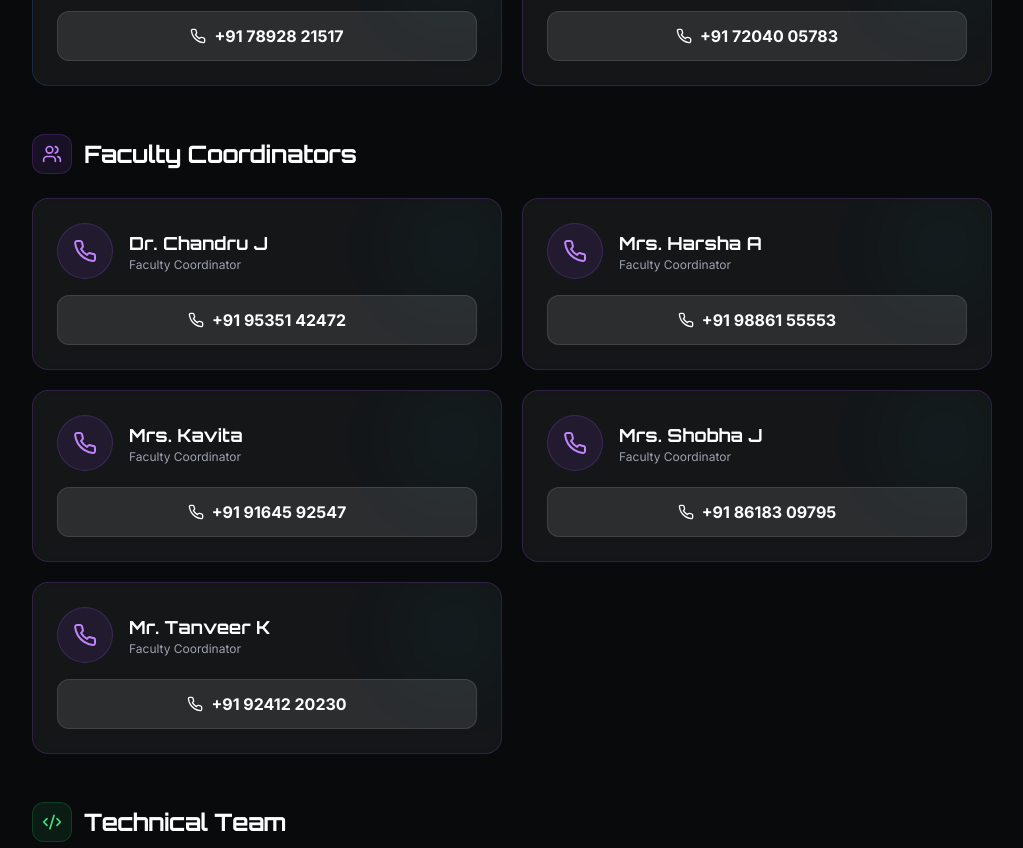
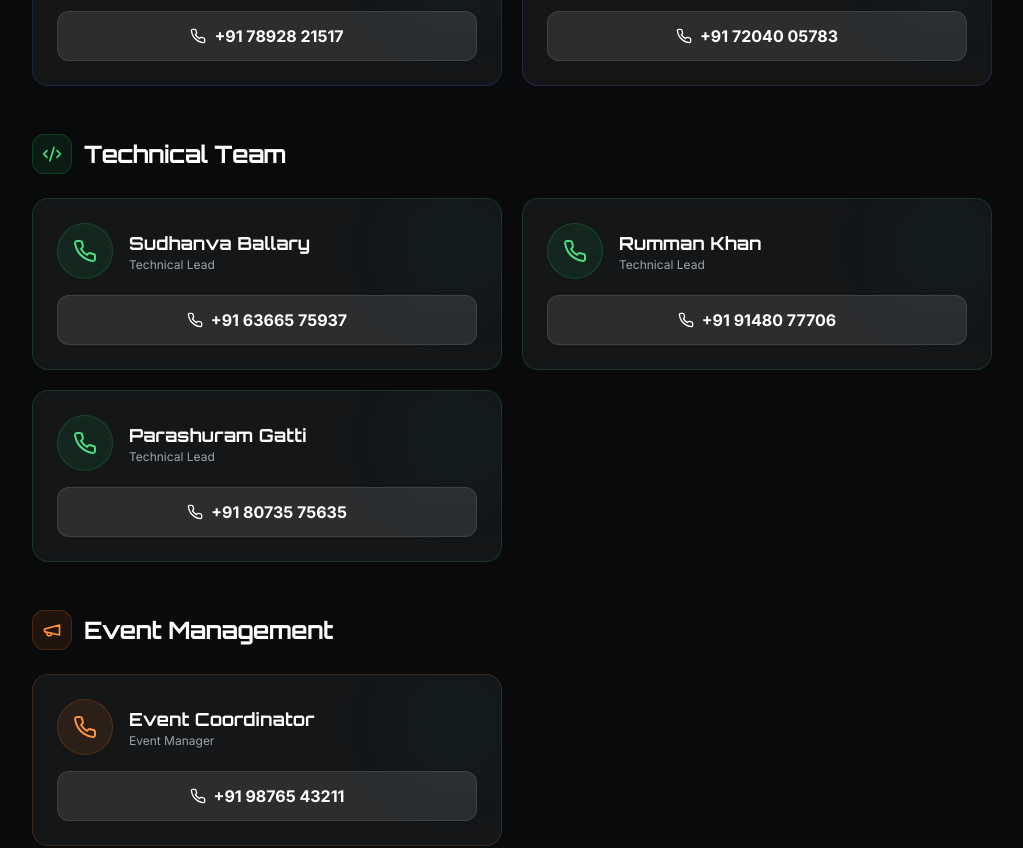
Before and after one commit to GeminalSudhanva/HackFusion, a React (Vite) app: page /coordinators in a window 1280 px wide. Shown: the part 880-1728 px from the top of the page, without its empty margins (128-1151 px from the left). Built offline with nearby package versions, Linux system fonts and the light colour scheme; no server answers; the HTML template or start-up script is replaced by a standard one.

Commit message:
Added technical coordinators

```diff
--- a/src/pages/CoordinatorsPage.tsx
+++ b/src/pages/CoordinatorsPage.tsx
@@ -43,7 +43,7 @@ const coordinators: { category: string; icon: any; accent: string; members: Coor
     accent: "text-blue-400",
     members: [
       {
-        name: "Johan J",
+        name: "Jonah J",
         phone: "+917892821517",
         role: "Accommodation Coordinator",
         team: "Accommodation",
@@ -63,71 +63,37 @@ const coordinators: { category: string; icon: any; accent: string; members: Coor
     ],
   },
   {
-    category: "Faculty Coordinators",
-    icon: Users,
-    accent: "text-purple-400",
-    members: [
-      {
-        name: "Dr. Chandru J",
-        phone: "+919535142472",
-        role: "Faculty Coordinator",
-        team: "HOD",
-        color: "text-purple-400",
-        iconBg: "bg-purple-500/10 border-purple-500/20",
-        borderColor: "border-purple-500/20",
-      },
-      {
-        name: "Mrs. Harsha A",
-        phone: "+919886155553",
-        role: "Faculty Coordinator",
-        team: "Faculty",
-        color: "text-purple-400",
-        iconBg: "bg-purple-500/10 border-purple-500/20",
-        borderColor: "border-purple-500/20",
-      },
-      {
-        name: "Mrs. Kavita",
-        phone: "+919164592547",
-        role: "Faculty Coordinator",
-        team: "Faculty",
-        color: "text-purple-400",
-        iconBg: "bg-purple-500/10 border-purple-500/20",
-        borderColor: "border-purple-500/20",
-      },
-      {
-        name: "Mrs. Shobha J",
-        phone: "+918618309795",
-        role: "Faculty Coordinator",
-        team: "Faculty",
-        color: "text-purple-400",
-        iconBg: "bg-purple-500/10 border-purple-500/20",
-        borderColor: "border-purple-500/20",
-      },
-      {
-        name: "Mr. Tanveer K",
-        phone: "+919241220230",
-        role: "Faculty Coordinator",
-        team: "Faculty",
-        color: "text-purple-400",
-        iconBg: "bg-purple-500/10 border-purple-500/20",
-        borderColor: "border-purple-500/20",
-      },
-    ],
-  },
-  {
     category: "Technical Team",
     icon: Code2,
     accent: "text-green-400",
     members: [
       {
-        name: "Sudhanva",
-        phone: "+919876543210",
+        name: "Sudhanva Ballary",
+        phone: "+916366575937",
         role: "Technical Lead",
         team: "Tech Team",
         color: "text-green-400",
         iconBg: "bg-green-500/10 border-green-500/20",
         borderColor: "border-green-500/20",
       },
+      {
+        name: "Rumman Khan",
+        phone: "+919148077706",
+        role: "Technical Lead",
+        team: "Tech Team",
+        color: "text-green-400",
+        iconBg: "bg-green-500/10 border-green-500/20",
+        borderColor: "border-green-500/20",
+      },
+      {
+        name: "Parashuram Gatti",
+        phone: "+918073575635",
+        role: "Technical Lead",
+        team: "Tech Team",
+        color: "text-green-400",
+        iconBg: "bg-green-500/10 border-green-500/20",
+        borderColor: "border-green-500/20",
+      }
     ],
   },
   {
@@ -136,36 +102,9 @@ const coordinators: { category: string; icon: any; accent: string; members: Coor
     accent: "text-orange-400",
     members: [
       {
-        name: "Krishi Navale",
-        phone: "+917019463464",
-        role: "Event Coordinator",
-        team: "Events",
-        color: "text-orange-400",
-        iconBg: "bg-orange-500/10 border-orange-500/20",
-        borderColor: "border-orange-500/20",
-      },
-      {
-        name: "Jonah J",
-        phone: "+917892821517",
-        role: "Event Coordinator",
-        team: "Events",
-        color: "text-orange-400",
-        iconBg: "bg-orange-500/10 border-orange-500/20",
-        borderColor: "border-orange-500/20",
-      },
-      {
-        name: "Pavitra Maradi",
-        phone: "+918792466843",
-        role: "Event Coordinator",
-        team: "Events",
-        color: "text-orange-400",
-        iconBg: "bg-orange-500/10 border-orange-500/20",
-        borderColor: "border-orange-500/20",
-      },
-      {
-        name: "Rajat Nyamti",
-        phone: "+917892493391",
-        role: "Event Coordinator",
+        name: "Event Coordinator",
+        phone: "+919876543211",
+        role: "Event Manager",
         team: "Events",
         color: "text-orange-400",
         iconBg: "bg-orange-500/10 border-orange-500/20",
```
